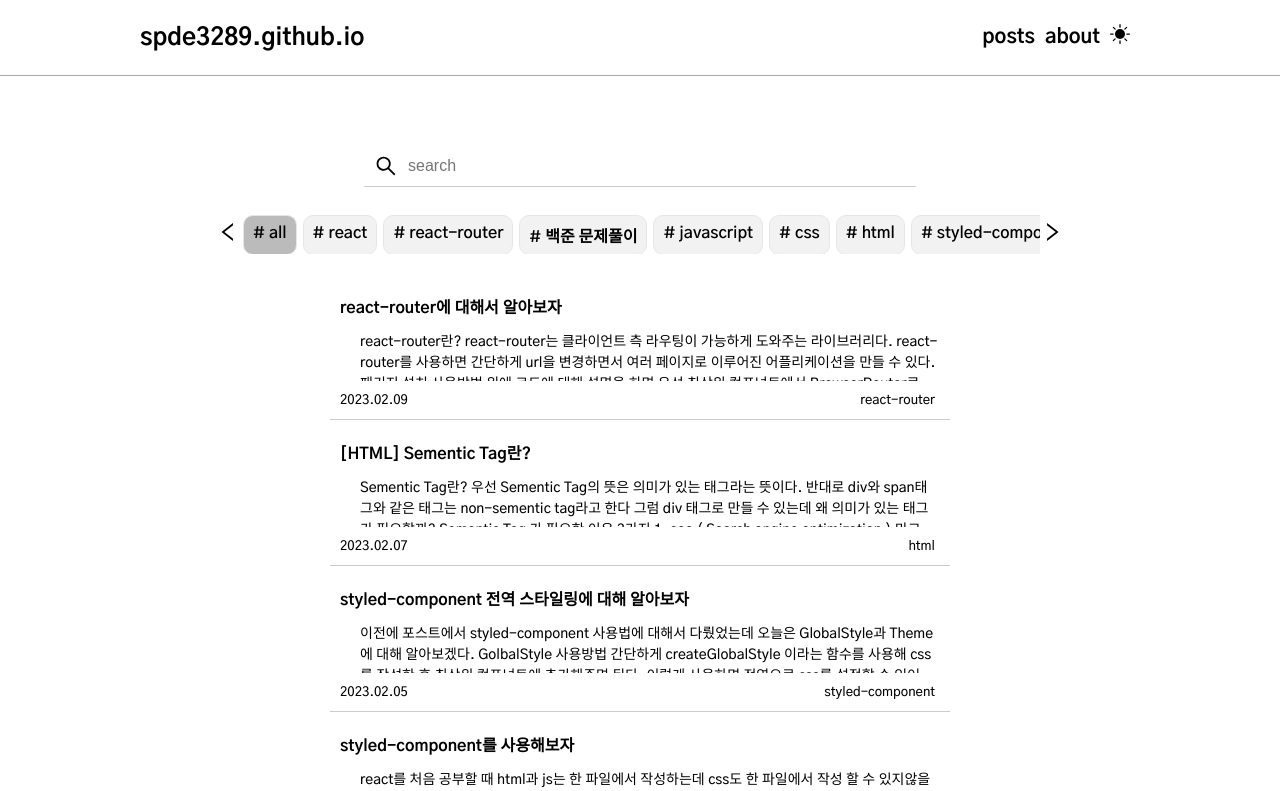
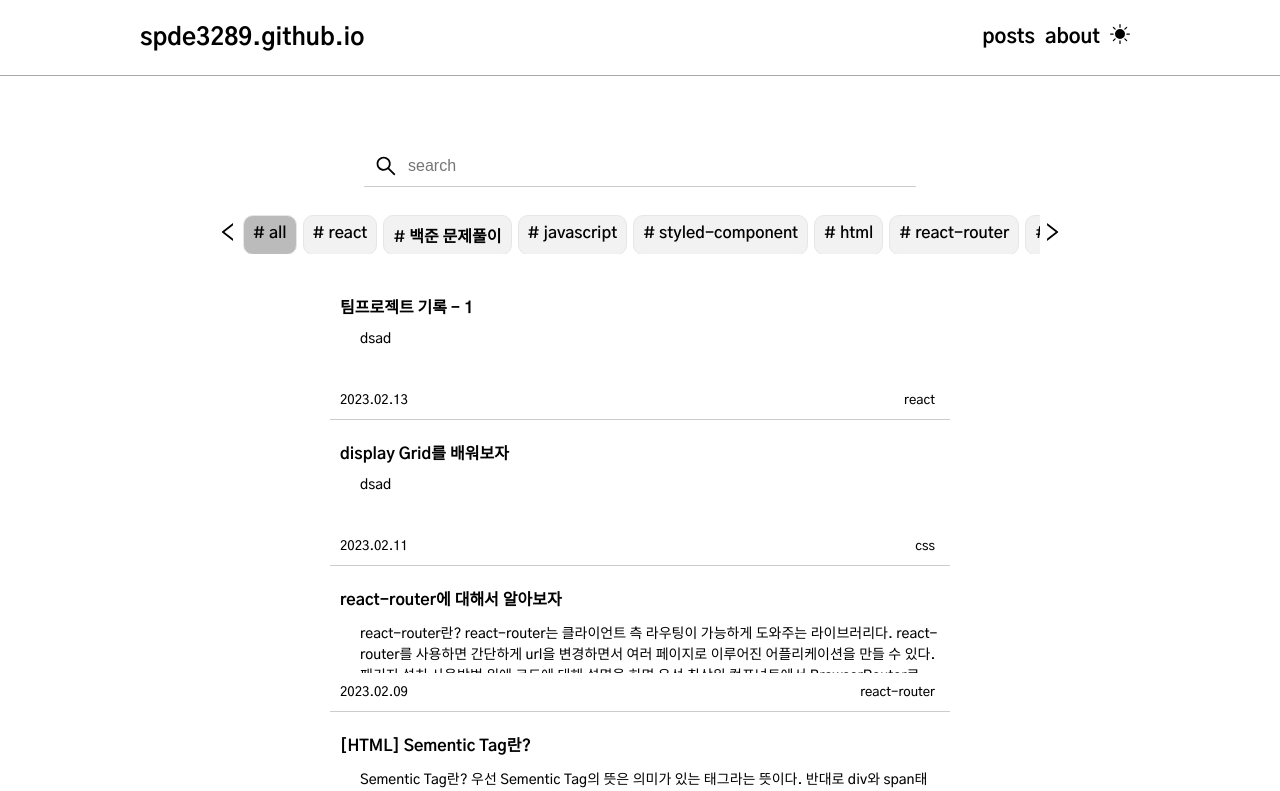
Before and after one commit to spde3289/spde3289.github.io, a React (Create React App) app: page /posts in a window 1280 px wide. Shown: the top 791 px of the page. Built offline with nearby package versions, Linux system fonts and the light colour scheme.

Commit message:
feat: add themproject (writing)

```diff
--- a/src/pages/Posts.jsx
+++ b/src/pages/Posts.jsx
@@ -3,19 +3,9 @@ import { useLocation } from 'react-router-dom';
 import styled, { useTheme } from "styled-components";
 import Passengers from '../components/post/pagination/Passengers'
 import Tag from '../components/Tag';
+import content from '../postInfo';
 
 import { AiOutlineSearch, AiOutlineClose, AiOutlineLeft, AiOutlineRight } from 'react-icons/ai'
-
-const taglist = [
-    '# all',
-    '# react',
-    '# react-router',
-    '# 백준 문제풀이',
-    '# javascript',
-    '# css',
-    '# html',
-    '# styled-component',
-]
 
 const Posts = () => {
 
@@ -26,6 +16,13 @@ const Posts = () => {
     const location = useLocation();
     const theme = useTheme();
     const value = location.state?.value;
+
+    const category = content.map(el=>el.category)
+    const uniqueArr = category.filter((element, index) => {
+        return category.indexOf(element) === index;
+    }).map(el => '# ' + el)
+    const newTagList = [...uniqueArr]
+    newTagList.unshift('# all')
 
     useEffect(()=>{
         value === undefined ? setText('') : setText(value);
@@ -83,7 +80,7 @@ const Posts = () => {
                 </SliderButton>
                 <TagSlider>
                     <TagContainer left={`-${posState}px`} ref={ref}>
-                        {taglist.map(el =>
+                        {newTagList.map(el =>
                             <Tag color={ el.replace('# ', '') === tag ? theme.color.currentTag : '' } key={el} tagName={el} currentTag={currentTag}/>
                         )}
                     </TagContainer>
--- /dev/null
+++ b/src/pages/post/css/displayGridLearn.jsx
@@ -0,0 +1,27 @@
+import React from "react";
+import PostHeader from '../../../components/post/PostHeader'
+import GiscusApp from '../../../components/post/GiscusApp';
+import {
+    PostContainer,
+    Main,
+    SubTitle,
+    TextBox,
+    CodeContainer,
+    ReferenceLink, } from '../style'
+
+export default function DisplayGridLearn(){
+    return(
+        <PostContainer>
+            <PostHeader
+            title='display Grid를 배워보자'
+            tagName='css'
+            date='2023.02.11' />
+            <Main>
+                <TextBox>
+                    오늘은 gird에 대해서 정리해보려한다.
+                </TextBox>
+            </Main>
+            <GiscusApp />
+        </PostContainer>
+    )
+}
--- a/src/pages/post/index.js
+++ b/src/pages/post/index.js
@@ -9,6 +9,8 @@ import StyledComponent from './styledComponent/styledComponent';
 import StyledComponentGlobleStyle from './styledComponent/styledComponentGlobleStyle';
 import SementicTag from './html/sementic-tag';
 import ReactRouterLearn from './react-router/react-router-learn';
+import DisplayGridLearn from './css/displayGridLearn';
+import ThemProjectChim_1 from './react/chimPlanet/ThemProjectChim_1';
 
 export {
     UseEffectInfiniteLoop,
@@ -22,4 +24,6 @@ export {
     StyledComponentGlobleStyle,
     SementicTag,
     ReactRouterLearn,
+    DisplayGridLearn,
+    ThemProjectChim_1
 };
--- /dev/null
+++ b/src/pages/post/react/chimPlanet/ThemProjectChim_1.jsx
@@ -0,0 +1,53 @@
+import React from "react";
+import PostHeader from '../../../../components/post/PostHeader'
+import GiscusApp from '../../../../components/post/GiscusApp';
+import styled from "styled-components";
+import {
+    PostContainer,
+    Main,
+    SubTitle,
+    TextBox,
+    } from '../../style'
+
+
+
+export default function ThemProjectChim_1(){
+    return(
+        <PostContainer>
+            <PostHeader
+            title='팀프로젝트 기록 - 1'
+            tagName='react'
+            date='2023.02.13' />
+            <Main>
+                <SubTitle>
+                    시작 계기
+                </SubTitle>
+                <TextBox>
+                    그동안 클론코딩을 하면서 기본적인 html과 css를 js 익혔고 이번에는  <br />
+                    팀프로젝트에 참여해서 협업을 하는 경험을 하고 싶었다.  <br />
+                    그래서 동아리등을 알아보던 와중 왁물원이라는 네이버 카페에서 카페 회원들 끼리 자체적으로  <br />
+                    왁물원 내부 서비스를 만들어 보고 싶다는 글이 올라와 얼른 신청을 했다.  <br /><br />
+                    왁물원은 우왁굳이라는 스트리머가 운영하는 카페인데 카페 회원들끼리 컨탠츠등을 만들어서 스트리머에게 조공하는  <br />
+                    일이 종종 있다. 이러한 일이 자주 생기다보니 따로 "왁물원 인력사무소"라는 게시판이 만들어 질 정도인데 문제는  <br />
+                    구인 구직에 대한 양식이 없다보니 내가 원하는 분야의 구인 구직글을 따로 모아 보기힘들 뿐더러  <br />
+                    이미 마감이 된 게시글과 구인중인 게시글이 섞여있어 불편함을 느낄 수 있다. <br />
+                    그래서 인력사무소 게시글을 모아서 정렬해주는 사이트를 만들어보자는 내용이였다. <br />
+
+                </TextBox>
+                <SubTitle>
+                    1주차 회의
+                </SubTitle>
+                <TextBox>
+                    팀장님과 면접을 본 후 디스코드에 들어가보니 이미 백엔드 개발자 2명 프론트 개발자 1분 기획자 1분 디자이너 1분 <br />
+                    이 계셨고 초기 기획이 끝나 있는 상태 였다. <br />
+                    첫 회의는 그동안 기획한 내용과 앞으로 프로젝트를 어떻게 진행할지에 대해서 서로 의견을 나누는 시간이였다.<br />
+                    앞으로 프로젝트 진행상황은 노션으로 공유하기로 했다. <br />
+                    전체 회의를 마친 후 2차로 프론트 회의를 가졌는데 프론트 회의에서는 어떤 기술을 사용할건지 의논 했다. <br />
+                    react, react-router(라우팅), styled-component(css), recoil(상태관리), jest(테스트)를 사용하기로 하고 <br />
+                    Material UI라이브러리를 사용해서 ui작업을 하기로 했다. <br />
+                </TextBox>
+            </Main>
+            <GiscusApp />
+        </PostContainer>
+    )
+}
--- a/src/postInfo.js
+++ b/src/postInfo.js
@@ -10,6 +10,8 @@ import {
     StyledComponentGlobleStyle,
     SementicTag,
     ReactRouterLearn,
+    DisplayGridLearn,
+    ThemProjectChim_1
 } from "./pages/post";
 
 const content = [
@@ -112,6 +114,24 @@ const content = [
         link: 'react_router_learn',
         element: <ReactRouterLearn />
     },
+    {
+        key: 12,
+        title: 'display Grid를 배워보자',
+        body: 'dsad',
+        date:'2023.02.11',
+        category: 'css',
+        link: 'grid_learn',
+        element: <DisplayGridLearn />
+    },
+    {
+        key: 13,
+        title: '팀프로젝트 기록 - 1',
+        body: 'dsad',
+        date:'2023.02.13',
+        category: 'react',
+        link: 'team_project_chim_1',
+        element: <ThemProjectChim_1 />
+    },
 ];
 
 export default content
```
